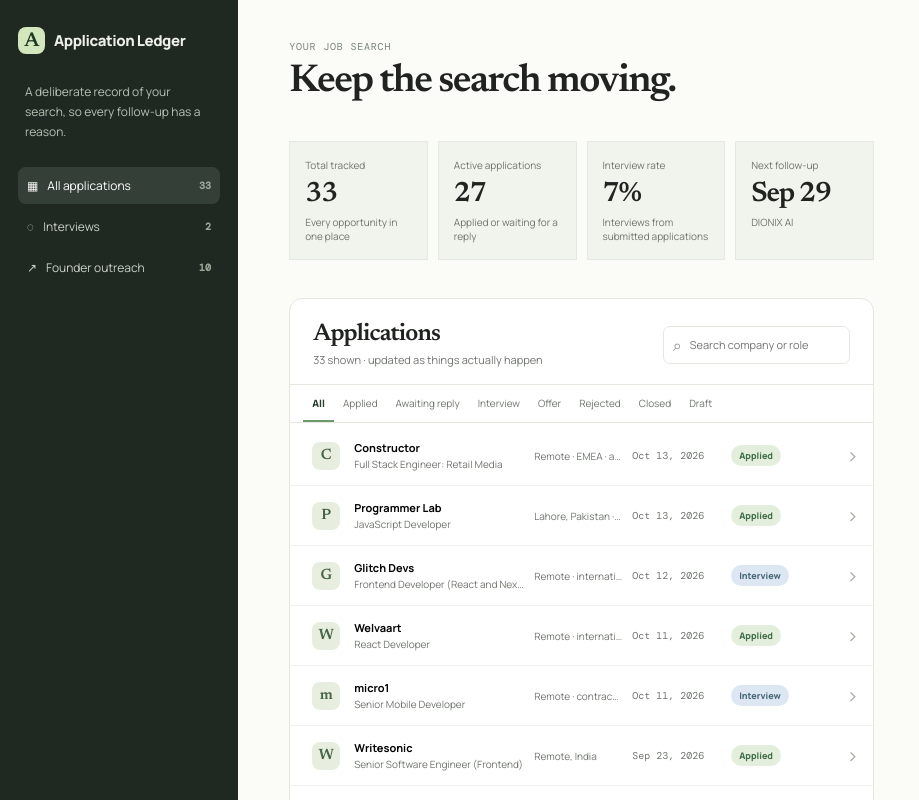
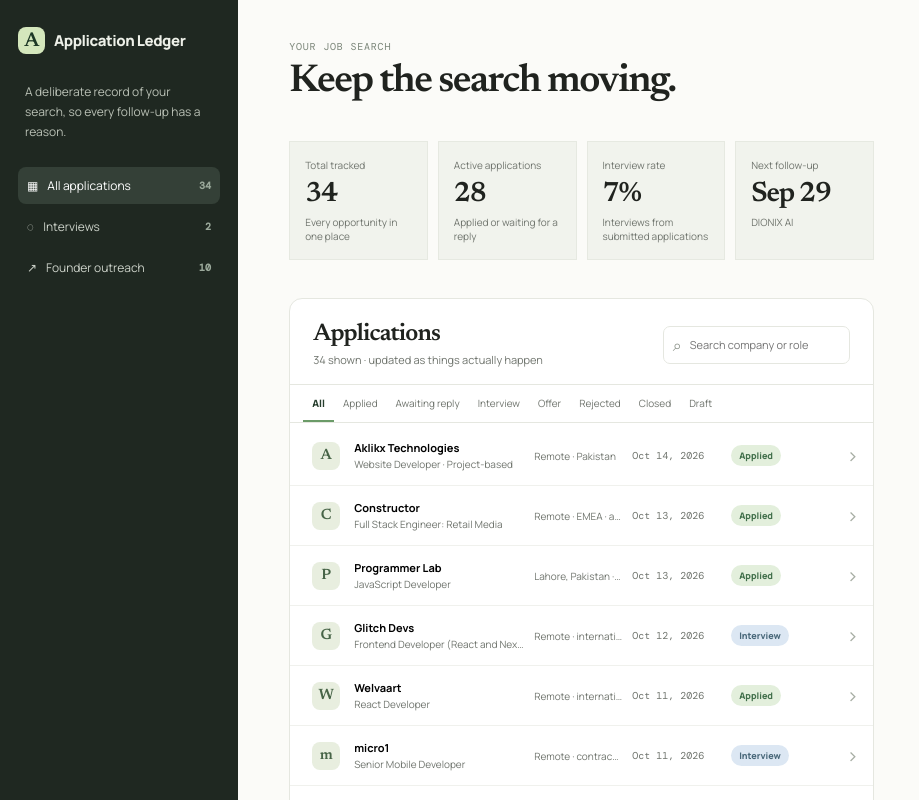
Before and after one commit to HuzaifaBinShahid/JobApplication-Tracker, a Next.js app: page / in a window 1280 px wide. Shown: the top 800 px of the page, without its empty margins (0-919 px from the left). Built offline with nearby package versions, Linux system fonts and the light colour scheme.

Commit message:
feat: track Aklikx website developer application

```diff
--- a/app/page.tsx
+++ b/app/page.tsx
@@ -41,6 +41,24 @@ type Outreach = {
 const stages: Stage[] = ["Applied", "Awaiting reply", "Interview", "Offer", "Rejected", "Closed", "Draft"];
 
 const seededApplications: Application[] = [
+  {
+    id: "aklikx-technologies-website-developer",
+    company: "Aklikx Technologies",
+    role: "Website Developer · Project-based",
+    location: "Remote · Pakistan",
+    source: "Recruiter LinkedIn post · direct email + LinkedIn InMail",
+    stage: "Applied",
+    appliedOn: "2026-10-14",
+    link: "https://www.linkedin.com/posts/fatimah-tahir-332436239_hiring-webdeveloper-websitedevelopment-share-7515823689305600000-69sj/",
+    nextAction: "Wait for Fatimah Tahir or the Aklikx team to discuss project requirements",
+    due: "2026-10-21",
+    contact: "hrfatimahtahir@gmail.com",
+    notes: "Applied directly to the project-based remote Website Developer opening. The latest live-app CV was attached, with clickable GitHub and Repo Cards portfolio links in the email. Fatimah Tahir, Aklikx Technologies' technical recruiter, also received a concise LinkedIn InMail confirming the application.",
+    activity: [
+      { date: "Oct 14", text: "LinkedIn InMail sent to the recruiter" },
+      { date: "Oct 14", text: "Tailored application email sent with CV attached" }
+    ]
+  },
   {
     id: "constructor-retail-media",
     company: "Constructor",
```
